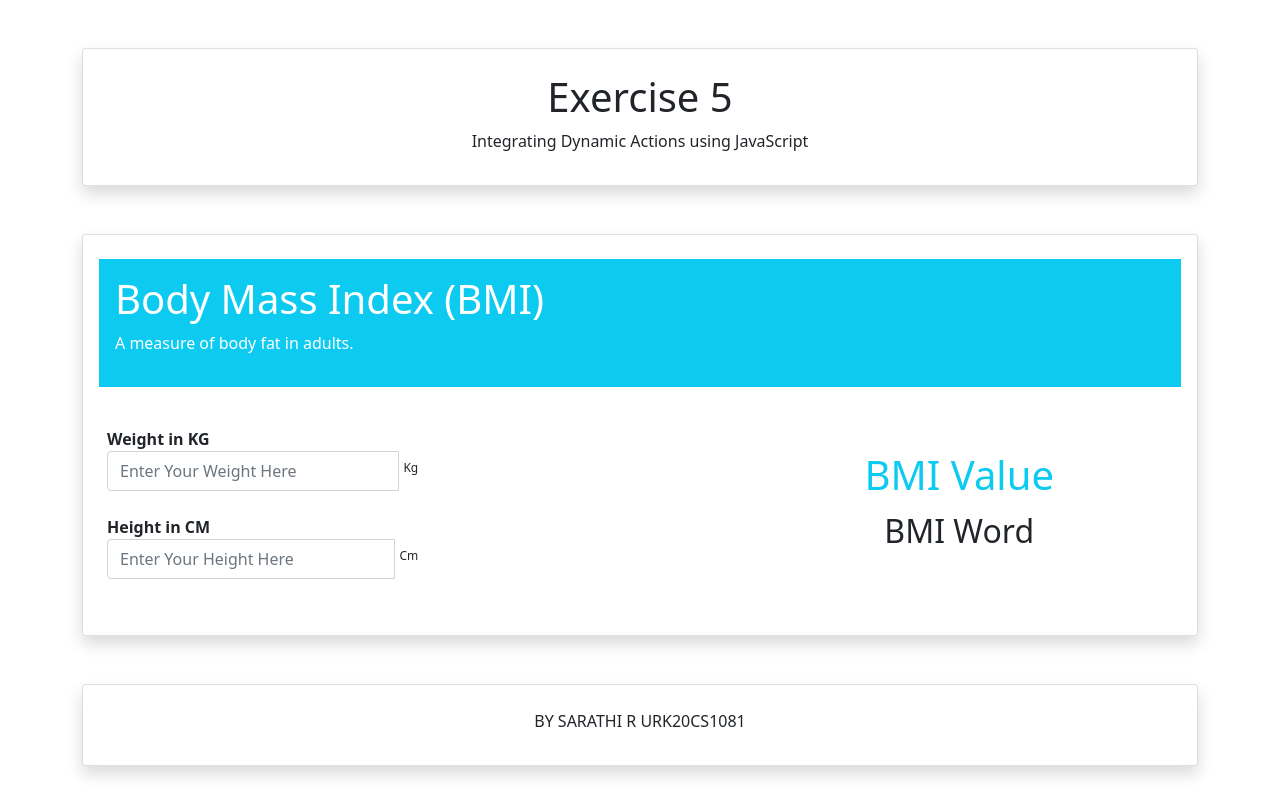
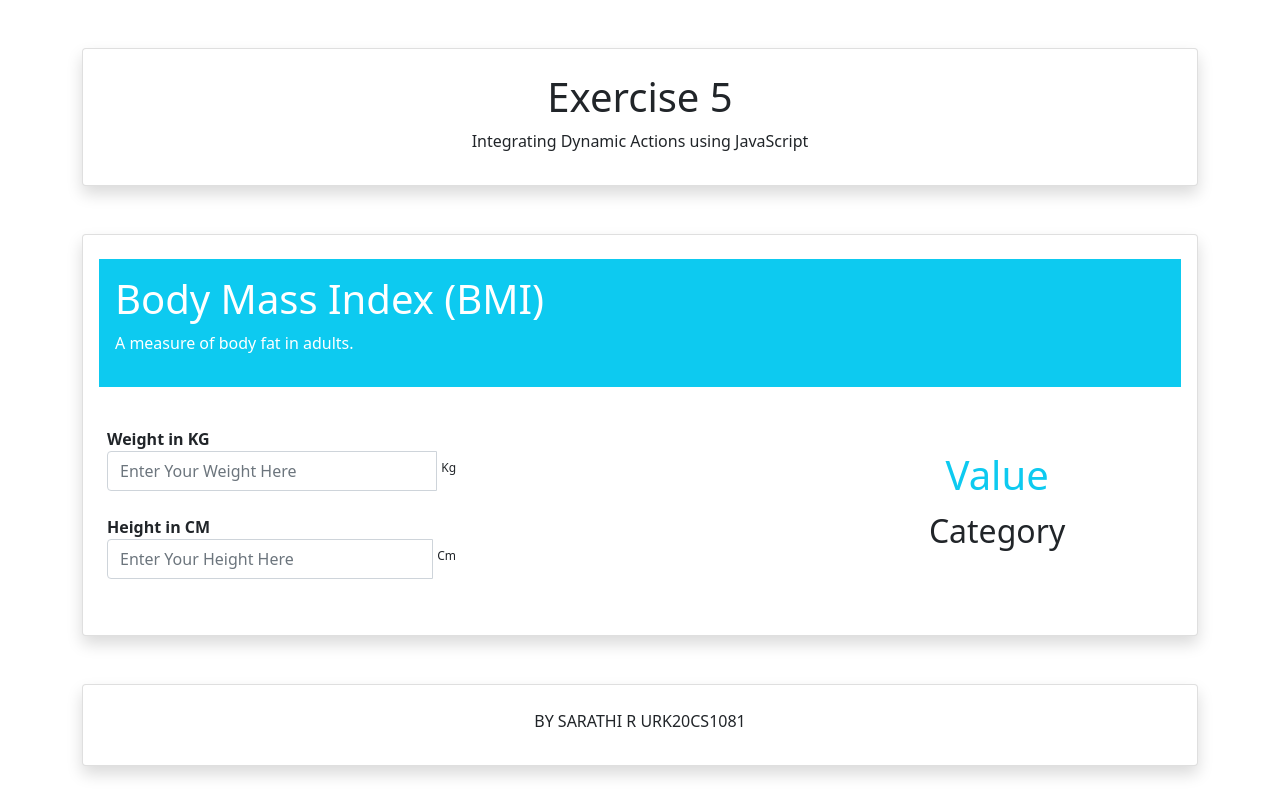
Before and after one commit to sarathi-1081/Web-Technology-Experiment-5, a plain HTML site: page index.html in a window 1280 px wide. Drawn offline with nearby package versions, Linux system fonts and the light colour scheme.

Commit message:
Update index.html

```diff
--- a/index.html
+++ b/index.html
@@ -68,9 +68,9 @@
               </td>
               <td>
                 <h1 class="mt-5 text-info text-center" id="bmi_span">
-                  BMI Value
+                  Value
                 </h1>
-                <p class="fs-2 fw-normal text-center" id="bmi_word">BMI Word</p>
+                <p class="fs-2 fw-normal text-center" id="bmi_word">Category</p>
               </td>
             </tr>
           </table>
```
